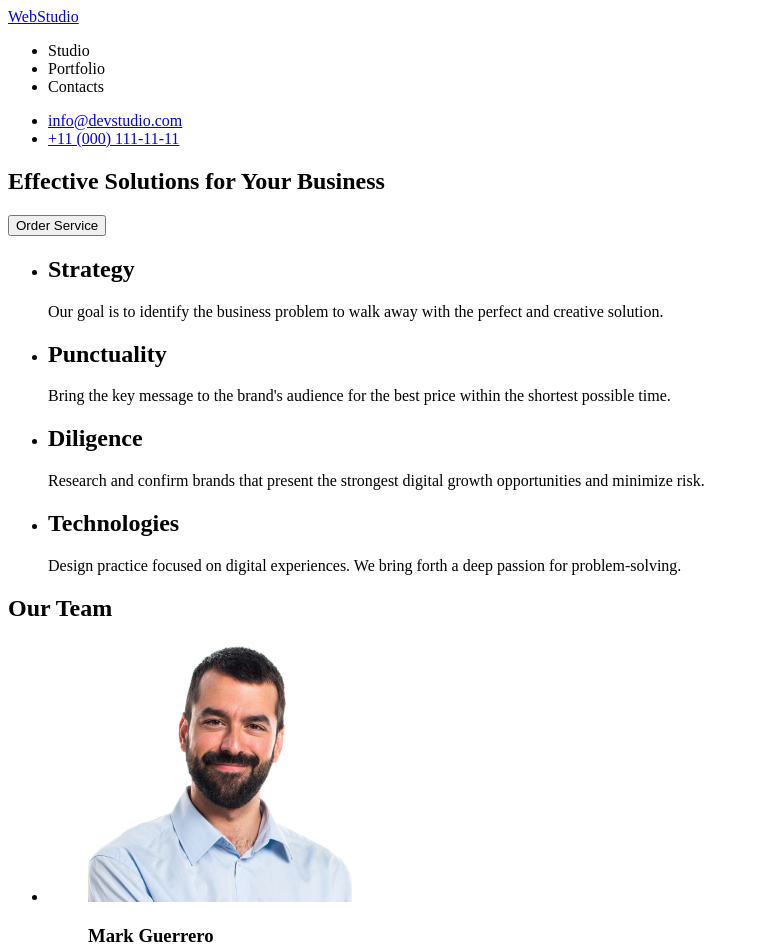
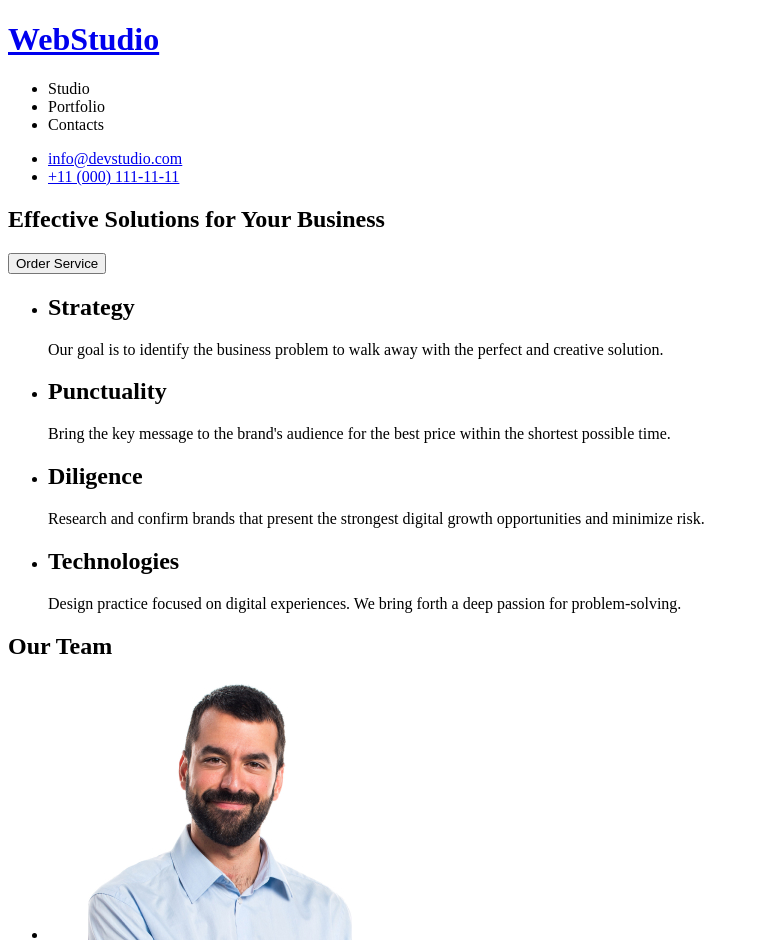
Before and after one commit to AndrOkhtnkv/goit-markup-hw-01, a plain HTML site: page index.html in a window 1280 px wide. Shown: the top 950 px of the page, without its empty margins (0-759 px from the left). Drawn offline with Linux system fonts and the light colour scheme.

Commit message:
Update index.html

```diff
--- a/index.html
+++ b/index.html
@@ -7,7 +7,7 @@
 </head>
 <body>
     <header>
-        <a href=”./index.html”>WebStudio</a>
+        <a href=”./index.html”><h1>WebStudio</h1></a>
         <nav>
             <ul>
                 <li>Studio</li>
```
